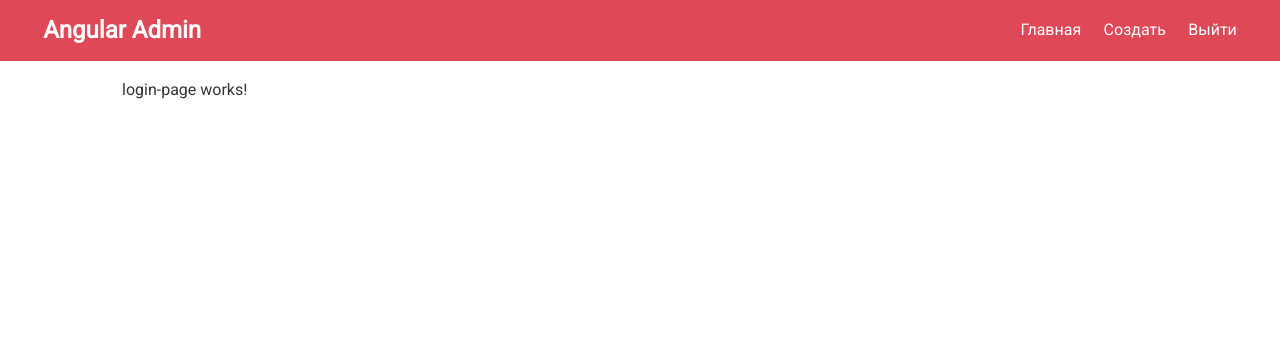
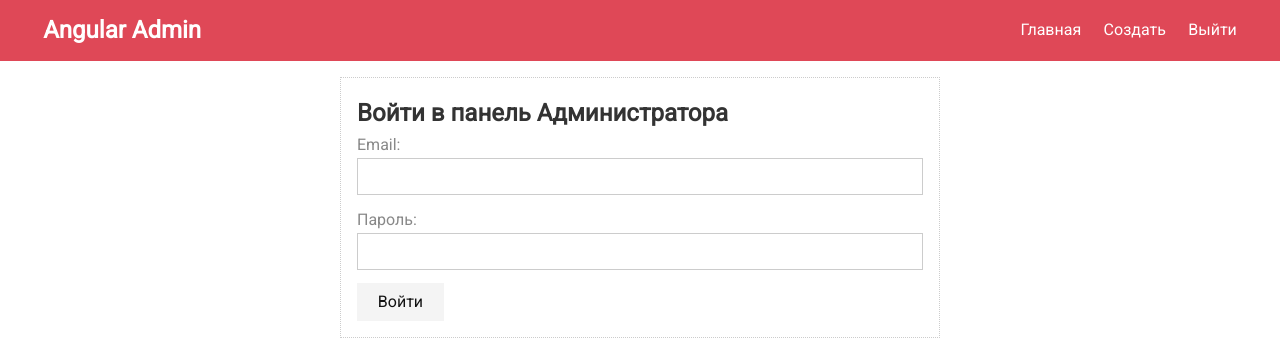
Before and after one commit to kmvwork/BlogAngular, an Angular app in the folder blog-angular/: page /admin/login in a window 1280 px wide. Shown: the top 346 px of the page. Built offline with nearby package versions, Linux system fonts and the light colour scheme.

Commit message:
login page

```diff
--- a/blog-angular/src/app/admin/admin.module.ts
+++ b/blog-angular/src/app/admin/admin.module.ts
@@ -6,10 +6,13 @@
 import {DashboardPageComponent} from './dashboard-page/dashboard-page.component';
 import {CreatePageComponent} from './create-page/create-page.component';
 import {EditPageComponent} from './edit-page/edit-page.component';
+import {FormsModule, ReactiveFormsModule} from '@angular/forms';
 
 @NgModule({
   imports: [
     CommonModule,
+    FormsModule,
+    ReactiveFormsModule,
     RouterModule.forChild([
       {
         path: '', component: AdminLayoutComponent, children: [
--- a/blog-angular/src/app/admin/login-page/login-page.component.html
+++ b/blog-angular/src/app/admin/login-page/login-page.component.html
@@ -1 +1,48 @@
-<p>login-page works!</p>
+<form class="card" [formGroup]="form" (ngSubmit)="submit()">
+  <h2>Войти в панель Администратора</h2>
+
+  <div
+    class="form-control"
+    [ngClass]="{invalid: form.get('email').touched && form.get('email').invalid}"
+  >
+    <label for="email">Email:</label>
+    <input id="email" type="email" formControlName="email">
+    <div
+      *ngIf="form.get('email').touched && form.get('email').invalid"
+      class="validation">
+      <small *ngIf="form.get('email').errors.required">
+        Поле Email должно быть заполнено
+      </small>
+      <small *ngIf="form.get('email').errors.email">
+        Введите корректный Email
+      </small>
+    </div>
+  </div>
+
+  <div
+    class="form-control"
+    [ngClass]="{invalid: form.get('password').touched && form.get('password').invalid}"
+  >
+    <label for="password">Пароль:</label>
+    <input id="password" type="password" formControlName="password">
+    <div
+      *ngIf="form.get('password').touched && form.get('password').invalid"
+      class="validation">
+      <small *ngIf="form.get('password').errors.required">
+        Введите пароль
+      </small>
+      <small *ngIf="form.get('password').errors.minlength">
+        Пароль должен содержать не менее {{form.get('password').errors.minlength.requiredLength}} знаков.
+        Сейчас в нем {{form.get('password').errors.minlength.actualLength}} знака.
+      </small>
+    </div>
+  </div>
+
+  <button
+    class="btn btn-primary"
+    type="submit"
+    [disabled]="form.invalid"
+  >
+    Войти
+  </button>
+</form>
--- a/blog-angular/src/app/admin/login-page/login-page.component.scss
+++ b/blog-angular/src/app/admin/login-page/login-page.component.scss
@@ -0,0 +1,4 @@
+form {
+  max-width: 600px;
+  margin: 0 auto;
+}
--- a/blog-angular/src/app/admin/login-page/login-page.component.ts
+++ b/blog-angular/src/app/admin/login-page/login-page.component.ts
@@ -1,4 +1,6 @@
-import { Component, OnInit } from '@angular/core';
+import {Component, OnInit} from '@angular/core';
+import {FormControl, FormGroup, Validators} from "@angular/forms";
+import {User} from "../shared/interfaces";
 
 @Component({
   selector: 'app-login-page',
@@ -6,10 +8,30 @@
   styleUrls: ['./login-page.component.scss']
 })
 export class LoginPageComponent implements OnInit {
+  form: FormGroup;
 
-  constructor() { }
+  constructor() {
+  }
 
   ngOnInit(): void {
+    this.form = new FormGroup({
+      email: new FormControl(null, [
+        Validators.required,
+        Validators.email]),
+      password: new FormControl(null, [
+        Validators.required,
+        Validators.minLength(6)])
+    })
   }
 
+  submit(): void {
+    if (this.form.invalid) {
+      return null;
+    }
+    const user: User = {
+      email: this.form.value.email,
+      password: this.form.value.password
+    };
+    console.log(user);
+  }
 }
--- a/blog-angular/src/app/admin/shared/components/admin-layout/admin-layout.component.ts
+++ b/blog-angular/src/app/admin/shared/components/admin-layout/admin-layout.component.ts
@@ -1,5 +1,5 @@
 import {Component, OnInit} from '@angular/core';
-import {Router} from "@angular/router";
+import {Router} from '@angular/router';
 
 @Component({
   selector: 'app-admin-layout',
@@ -14,7 +14,7 @@
   ngOnInit(): void {
   }
 
-  logout($event: Event): void {
+  logout(event: Event): void {
     event.preventDefault();
     this.router.navigate(['/admin', 'login']);
   }
--- /dev/null
+++ b/blog-angular/src/app/admin/shared/interfaces.ts
@@ -0,0 +1,4 @@
+export interface User {
+  email: string;
+  password: string;
+}
```
